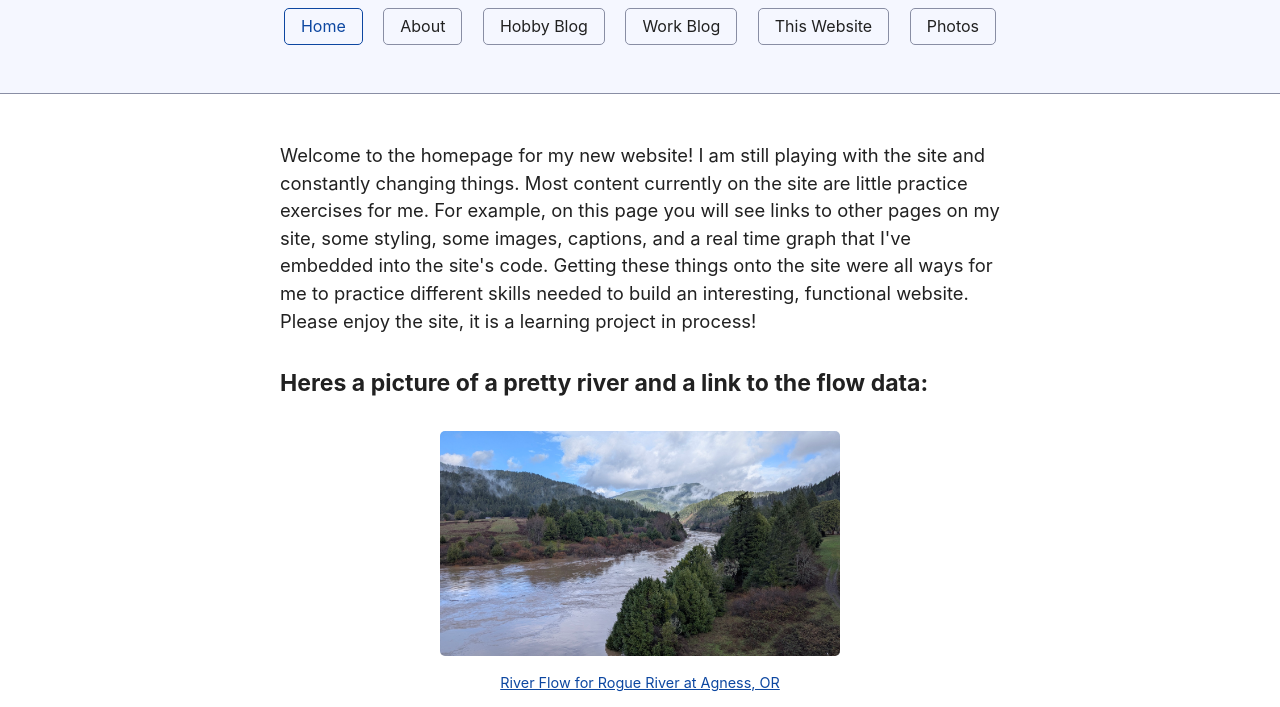
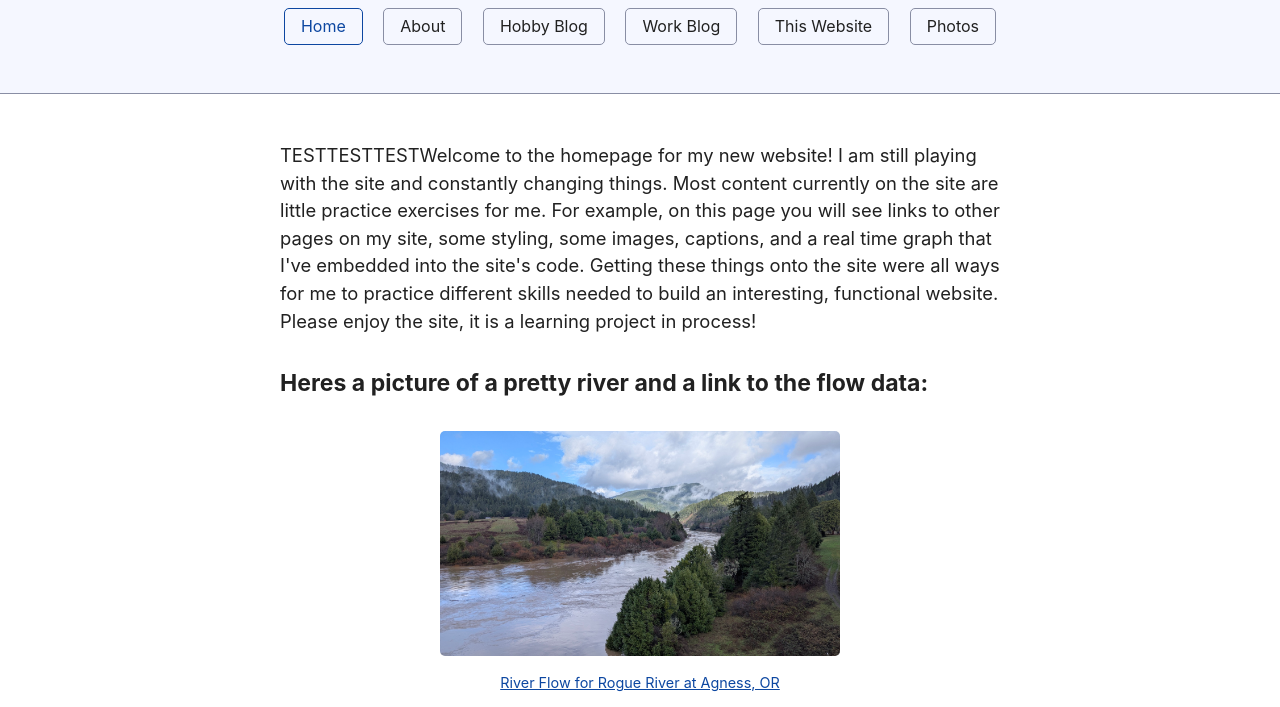
Before and after one commit to Maxprice16/my-website, a plain HTML site: page index.html in a window 1280 px wide. Shown: the part 93-800 px from the top of the page. Drawn offline with Linux system fonts and the light colour scheme.

Commit message:
testing the flow

```diff
--- a/index.html
+++ b/index.html
@@ -24,7 +24,7 @@
 
 
 	<main>
-		<p>Welcome to the homepage for my new website! I am still playing with the site and constantly changing things. Most content currently on the site are little practice exercises for me. For example, on this page you will see links to other pages on my site, some styling, some images, captions, and a real time graph that I've embedded into the site's code. Getting these things onto the site were all ways for me to practice different skills needed to build an interesting, functional website. Please enjoy the site, it is a learning project in process!</p>
+		<p>TESTTESTTESTWelcome to the homepage for my new website! I am still playing with the site and constantly changing things. Most content currently on the site are little practice exercises for me. For example, on this page you will see links to other pages on my site, some styling, some images, captions, and a real time graph that I've embedded into the site's code. Getting these things onto the site were all ways for me to practice different skills needed to build an interesting, functional website. Please enjoy the site, it is a learning project in process!</p>
 
 		<h4>Heres a picture of a pretty river and a link to the flow data:</h4>
 
```
